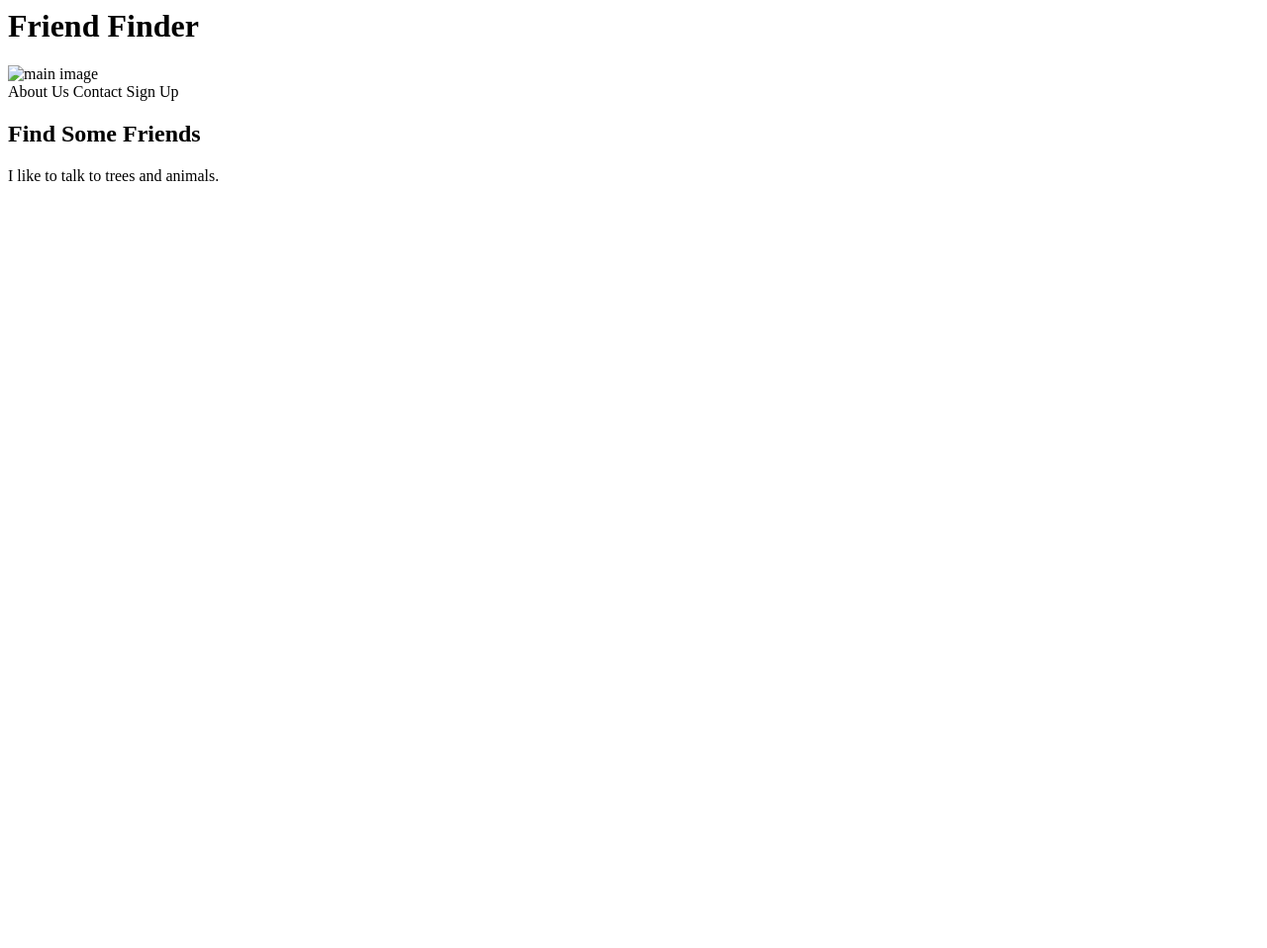
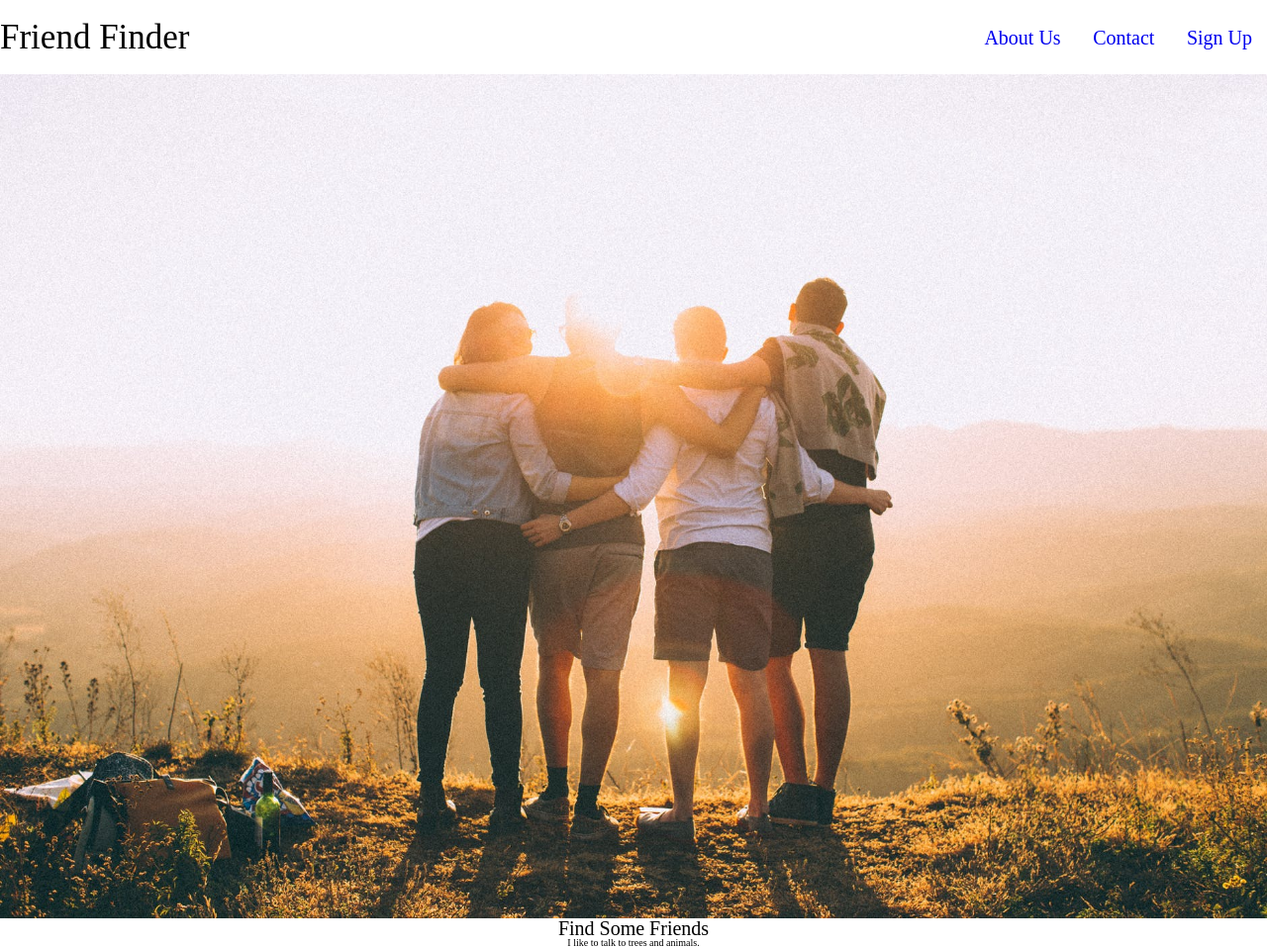
Before and after one commit to Find-Friends/marketing-site, a plain HTML site: page index.html in a window 1280 px wide. Shown: the whole page at 99% size. Before the commit the page ends 800 px from the top, so only its background shows below. Drawn offline with Linux system fonts and the light colour scheme.

Commit message:
nav bar and middle content lined up

```diff
--- a/index.html
+++ b/index.html
@@ -1,4 +1,5 @@
 <html lang="en">
+
 <head>
     <meta charset="UTF-8">
     <meta name="viewport" content="width=device-width, initial-scale=1.0">
@@ -8,20 +9,26 @@
 
     <title>Friend Finder - Find Some Friends</title>
 </head>
+
 <body>
-    <h1>Friend Finder</h1>
+    <section class="outterNav">
+        <section class="navBar">
+            <h1>Friend Finder</h1>
+            <nav>
+                <a href="#">About Us</a>
+                <a href="#">Contact</a>
+                <a href="#">Sign Up</a>
+            </nav>
+        </section>
+    </section>
+    <section class="container homePage">
+        <header>
+            <img src="images/main-img.jpeg" alt="main image" class="mainImage">
 
-    <img src="" alt="main image">
-    <nav>
-        About Us
-        Contact
-        Sign Up
-    </nav>
+            <h2>Find Some Friends</h2>
+            <p>I like to talk to trees and animals. </p>
+        </header>
+    </section>
+</body>
 
-    <h2>Find Some Friends</h2>
-    <p>I like to talk to trees and animals. </p>
-
-
-
-</body>
 </html>
--- /dev/null
+++ b/less/global.less
@@ -0,0 +1,20 @@
+* {
+    box-sizing: border-box;
+  }
+html {
+    font-size: 62.5%;
+ }
+
+ h1 {
+     font-size: 3rem;
+ }
+
+ h2 {
+     font-size: 2rem;
+ }
+
+ .container {
+     max-width: 1300px;
+     width: 100%;
+     margin: 0 auto;
+ }
--- a/less/index.less
+++ b/less/index.less
@@ -0,0 +1,7 @@
+// resets
+@import 'reset';
+@import 'global';
+// main files
+
+@import 'navigation';
+@import 'main-page';
--- /dev/null
+++ b/less/main-page.less
@@ -0,0 +1,8 @@
+.homePage {
+    text-align: center;
+
+        .mainImage {
+            max-width: 1300px;
+            width: 100%;
+        }
+}
--- /dev/null
+++ b/less/navigation.less
@@ -0,0 +1,17 @@
+.navBar{
+    max-width: 1300px;
+    width: 100%;
+    margin: 20px auto;
+    display: flex;
+    justify-content: space-between;
+    align-items: center;
+
+        h1 {
+            font-size: 3.5rem;
+        }
+        a{
+            text-decoration: none;
+            font-size: 2rem;
+            margin: 15px;
+        }
+}
```
Also changed, not shown: css/index.css, images/main-img.jpeg (added), 1 other file.
